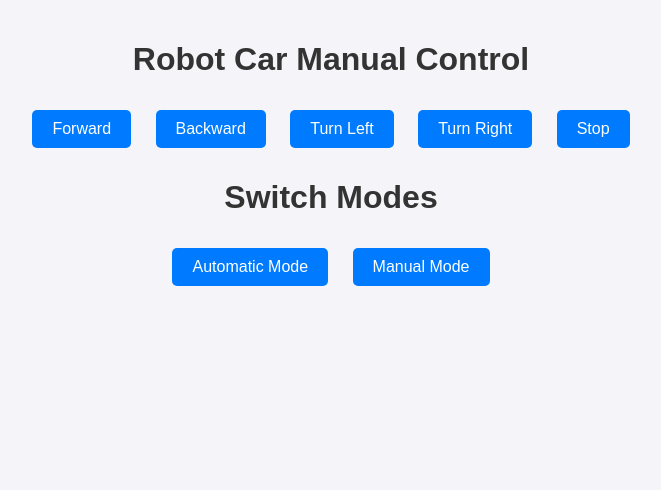
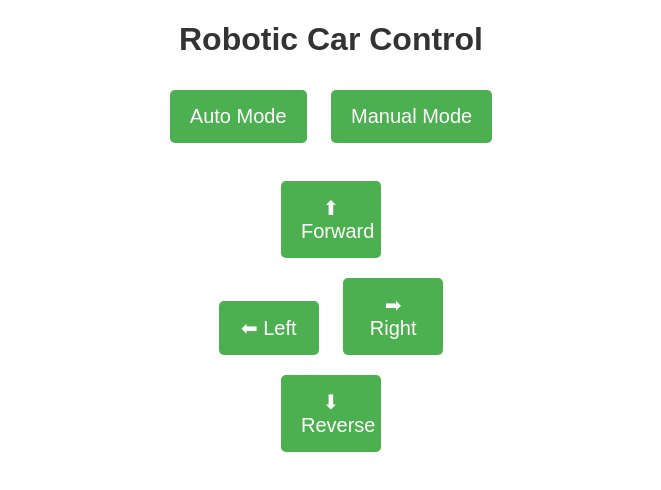
Before and after one commit to wajahat-minhal/robot, a plain HTML site: page index.html in a window 1280 px wide. Shown: the whole page, without its empty margins (309-970 px from the left). Drawn offline with Linux system fonts and the light colour scheme.

Commit message:
changes made

```diff
--- a/index.html
+++ b/index.html
@@ -1,72 +1,68 @@
 <!DOCTYPE html>
-<html lang="en">
+<html>
 <head>
-    <meta charset="UTF-8">
-    <meta name="viewport" content="width=device-width, initial-scale=1.0">
-    <title>Robot Car Control</title>
+  <title>Robotic Car Control</title>
   <style>
     body {
       font-family: Arial, sans-serif;
       text-align: center;
-            margin: 0;
-            padding: 20px;
-            background-color: #f4f4f9;
     }
     h1 {
       color: #333;
     }
     button {
-            padding: 10px 20px;
+      font-size: 20px;
       margin: 10px;
-            font-size: 16px;
+      padding: 15px 20px;
+      background-color: #4CAF50;
+      color: white;
+      border: none;
       cursor: pointer;
-            border: none;
       border-radius: 5px;
-            background-color: #007bff;
-            color: white;
-            transition: background-color 0.3s ease;
     }
     button:hover {
-            background-color: #0056b3;
+      background-color: #45a049;
+    }
+    button:active {
+      background-color: #2e7031;
+    }
+    .control-btn {
+      width: 100px;
     }
   </style>
 </head>
 <body>
-    <h1>Robot Car Manual Control</h1>
-    <button onclick="sendCommand('FORWARD')">Forward</button>
-    <button onclick="sendCommand('BACKWARD')">Backward</button>
-    <button onclick="sendCommand('LEFT')">Turn Left</button>
-    <button onclick="sendCommand('RIGHT')">Turn Right</button>
-    <button onclick="sendCommand('STOP')">Stop</button>
-    <h1>Switch Modes</h1>
-    <button onclick="sendCommand('AUTO')">Automatic Mode</button>
+  <h1>Robotic Car Control</h1>
+
+  <!-- Mode Selection -->
+  <button onclick="sendCommand('AUTO')">Auto Mode</button>
   <button onclick="sendCommand('MANUAL')">Manual Mode</button>
+  <br><br>
+
+  <!-- Manual Control Buttons -->
+  <div>
+    <button class="control-btn" onmousedown="sendCommand('FORWARD')" onmouseup="sendCommand('STOP')">⬆ Forward</button><br>
+    <button class="control-btn" onmousedown="sendCommand('LEFT')" onmouseup="sendCommand('STOP')">⬅ Left</button>
+    <button class="control-btn" onmousedown="sendCommand('RIGHT')" onmouseup="sendCommand('STOP')">➡ Right</button><br>
+    <button class="control-btn" onmousedown="sendCommand('REVERSE')" onmouseup="sendCommand('STOP')">⬇ Reverse</button>
+  </div>
 
   <script>
-        const esp8266Ip = "192.168.179.145"; // Replace with your ESP8266 IP address
+    const ESP_IP = "http://192.168.137.146"; // Your ESP8266 IP address
 
     function sendCommand(command) {
-            const url = `http://${esp8266Ip}/control?cmd=${command}`;
-
-            fetch(url)
+        // Corrected the template literals syntax with backticks
+        fetch(`${ESP_IP}/control?cmd=${command}`)
             .then(response => {
                 if (response.ok) {
-                        console.log(`Command "${command}" sent successfully!`);
-                        return response.text();
+                    console.log(`Command sent: ${command}`); // Use backticks for template literals
                 } else {
-                        throw new Error(`HTTP error! status: ${response.status}`);
+                    console.error("Failed to send command, status:", response.status);
                 }
             })
-                .then(data => {
-                    console.log(`Response from ESP8266: ${data}`);
-                })
-                .catch(error => {
-                    console.error(`Error sending command "${command}":`, error.message);
-                    console.log("Possible causes: incorrect IP, CORS restrictions, or endpoint issues.");
-                });
+            .catch(error => console.error("Error:", error));
     }
 </script>
 
-
 </body>
 </html>
```
Lines whose indentation alone changed are shown as unchanged.
